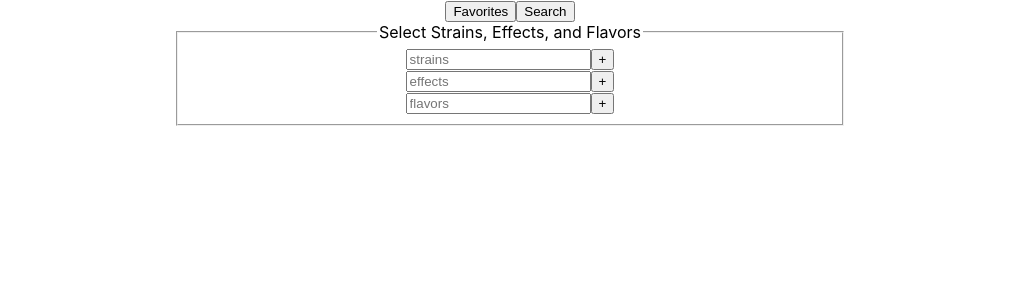
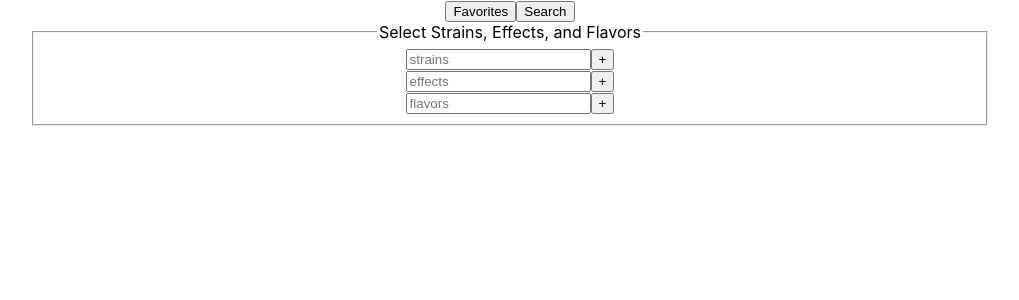
Before and after one commit to soleilyasmina/strains, a React (Create React App) app: page / in a window 1280 px wide. Shown: the top 300 px of the page, without its empty margins (130-1149 px from the left). Built offline with nearby package versions, Linux system fonts and the light colour scheme; no server answers.

Commit message:
TypeAhead css changes

```diff
--- a/src/App.css
+++ b/src/App.css
@@ -1,13 +1,13 @@
 .App {
   text-align: center;
 }
-fieldset {
+form {
   display: flex;
   flex-direction: column;
-  width: 50vw;
+  width: 75vw;
   margin: 0 auto;
 }
 
-fieldset div {
+form-section {
   flex: 1;
 }
--- a/src/components/TypeAhead.js
+++ b/src/components/TypeAhead.js
@@ -1,5 +1,6 @@
 import React, { Component } from 'react';
 import { strainType, effectType, flavorType } from '../services/typeservices';
+import '../App.css';
 
 export default class TypeAhead extends Component {
   constructor(props) {
@@ -36,12 +37,12 @@ export default class TypeAhead extends Component {
             <button>+</button>
             {this.strainType()}
           </div>
-          <div>
+          <div className="form-section">
             <input type="text" name="effect" placeholder="effects" value={this.state.effect} onChange={this.handleChange}/>
             <button>+</button>
             {this.effectType()}
           </div>
-          <div>
+          <div className="form-section">
             <input type="text" name="flavor" placeholder="flavors" value={this.state.flavor} onChange={this.handleChange}/>
             <button>+</button>
             {this.flavorType()}
```
